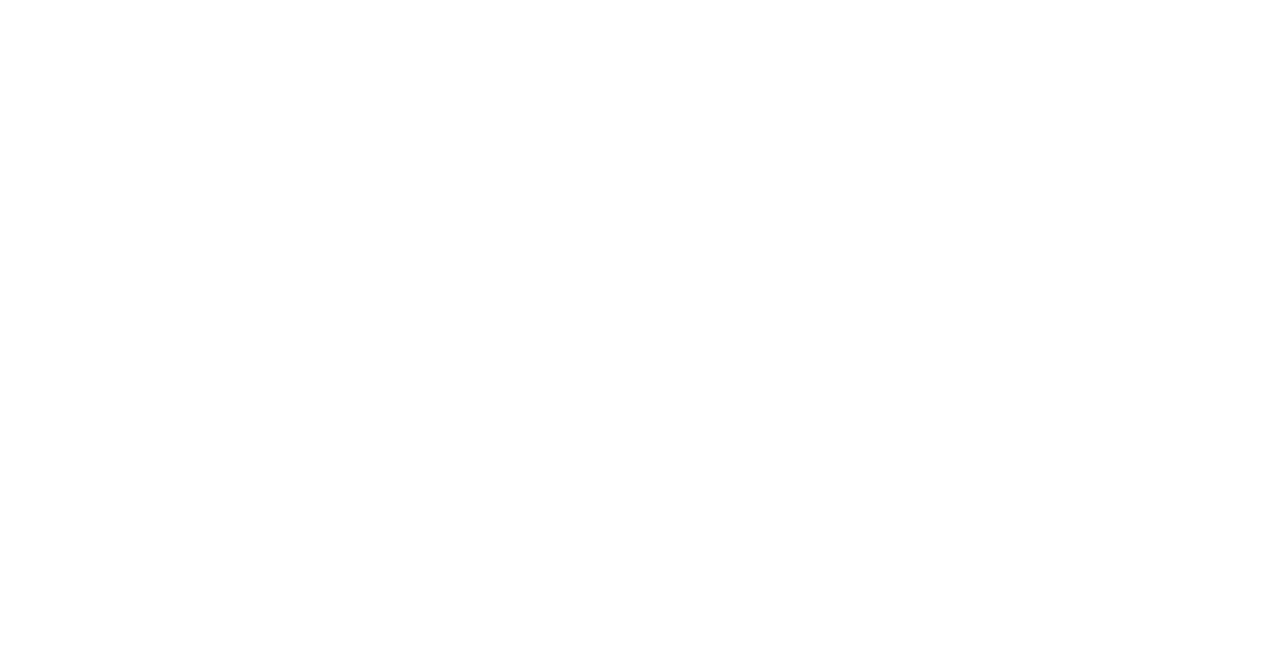
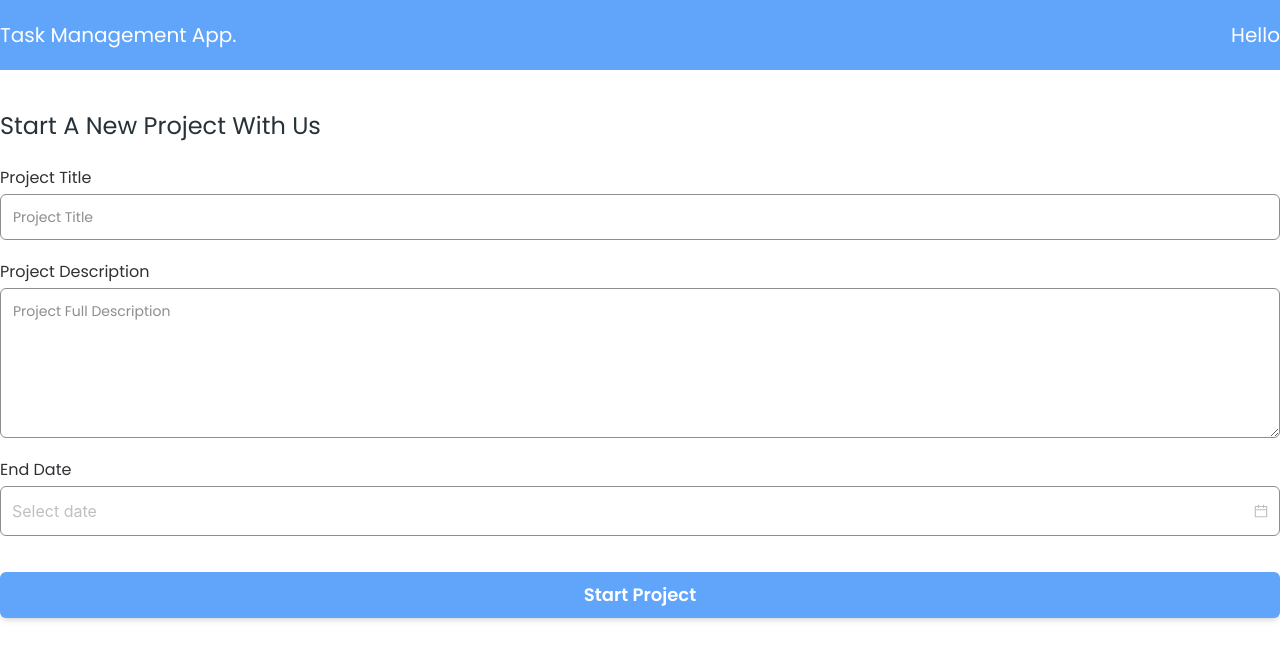
Before and after one commit to RamezTaher/task-management-frontend, a React (Vite) app: page /platform/client/start-project in a window 1280 px wide. Before the commit this address had no page. Shown: the top 660 px of the page. Built offline with nearby package versions, Linux system fonts and the light colour scheme; no server answers.

Commit message:
create Project Done

```diff
--- a/src/App.jsx
+++ b/src/App.jsx
@@ -12,6 +12,7 @@
 import ConsultantRegister from "./pages/ConsultantRegister"
 import AdminSignIn from "./pages/AdminSignIn"
 import ClientDashboard from "./pages/ClientDashboard"
+import ClientStartProject from "./pages/ClientStartProject"
 
 function App() {
   return (
@@ -29,6 +30,10 @@
         <Route
           path="/platform/client/dashboard"
           element={<ClientDashboard />}
+        />
+        <Route
+          path="/platform/client/start-project"
+          element={<ClientStartProject />}
         />
 
         {/* <Route path="/auth/register" element={<SignUp />} />
--- /dev/null
+++ b/src/pages/ClientStartProject.jsx
@@ -0,0 +1,132 @@
+import React, { useEffect, useState } from "react"
+
+import Header from "../components/Header"
+import { DatePicker } from "antd"
+import Loader from "../components/Loader"
+import { createTicket, getClientProfile } from "../utils/api-interceptor"
+import { useNavigate } from "react-router-dom"
+
+const ClientStartProject = () => {
+  const navigate = useNavigate()
+  const [title, setTitle] = useState("")
+  const [description, setDescription] = useState("")
+  const [endDate, setEndDate] = useState("")
+  const [error, setError] = useState("")
+  const [user, setUser] = useState({})
+  const [loading, setLoading] = useState(false)
+
+  useEffect(() => {
+    setLoading(true)
+    getClientProfile()
+      .then(({ data }) => {
+        setUser(data)
+        setLoading(false)
+      })
+      .catch((err) => {
+        setLoading(false)
+        console.log(err)
+      })
+  }, [])
+
+  const startProject = async (e) => {
+    e.preventDefault()
+    setError("")
+
+    if (title === "" || description === "" || endDate === "") {
+      setError("All fields are required!")
+      return
+    }
+
+    try {
+      const res = await createTicket({
+        title,
+        description,
+        endDate,
+      })
+      console.log(res)
+
+      if (res.status === 201) {
+        alert("Project Created Successfully")
+        navigate("/platform/client/dashboard")
+      }
+    } catch (error) {
+      setError(error.response?.data?.message)
+      console.log(error)
+    }
+  }
+
+  const handleDateChange = (date) => {
+    if (date) {
+      const formattedDate = date.toISOString()
+      setEndDate(formattedDate)
+    } else {
+      setEndDate(null)
+    }
+  }
+
+  return (
+    <>
+      {loading && (
+        <div className="fixed top-0 left-0 h-screen w-screen bg-black/80 flex justify-center items-center">
+          <Loader />
+        </div>
+      )}
+      <Header user={user} />
+      <section>
+        <div className="container mx-auto h-full py-10 space-y-10">
+          <div>
+            <h1 className="text-2xl font-semiBold mb-6">
+              Start A New Project With Us
+            </h1>
+            {error !== "" && (
+              <p className="text-red-500 mb-3 text-lg font-meduim max-w-sm">
+                {error}
+              </p>
+            )}
+            <form className="flex flex-col gap-5">
+              <label>
+                Project Title
+                <input
+                  type="text"
+                  onChange={(e) => setTitle(e.target.value)}
+                  placeholder="Project Title"
+                  value={title}
+                />
+              </label>
+              <label>
+                Project Description
+                <textarea
+                  type="text"
+                  onChange={(e) => setDescription(e.target.value)}
+                  placeholder="Project Full Description"
+                  className="h-[150px]"
+                  value={description}
+                />
+              </label>
+              <label>
+                <div>End Date</div>
+                <DatePicker
+                  onChange={handleDateChange}
+                  className="py-3 border-grayish"
+                  size="large"
+                />
+              </label>
+
+              <div className="flex justify-center">
+                <button
+                  onClick={(e) => startProject(e)}
+                  type="submit"
+                  className="bg-blue-400 text-white btn px-3 py-2 rounded-md mt-4  text-lg font-semibold shadow-md"
+                >
+                  Start Project
+                </button>
+              </div>
+            </form>
+          </div>
+        </div>
+      </section>
+    </>
+  )
+}
+
+export default ClientStartProject
--- a/src/utils/api-interceptor.js
+++ b/src/utils/api-interceptor.js
@@ -26,7 +26,9 @@
 
 export const logAdmin = (data) => api.post(`/auth/admin/login`, data, config)
 
-export const postLogUser = (data) => api.post(`/auth/login`, data, config)
+// Tickets
+
+export const createTicket = (data) => api.post(`/tickets`, data, config)
 
 // Departments
 export const getDepartments = () => axios.get(`${API_URL}/department`, config)
```
